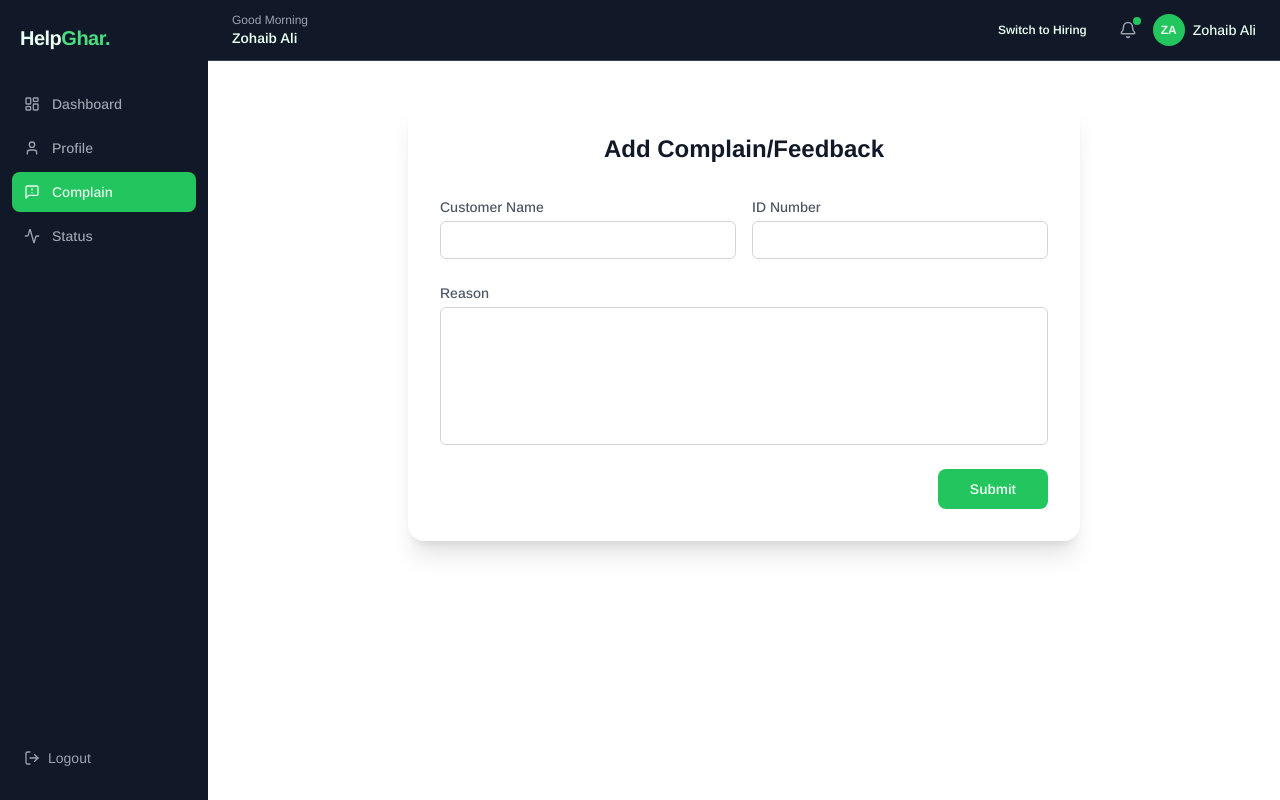
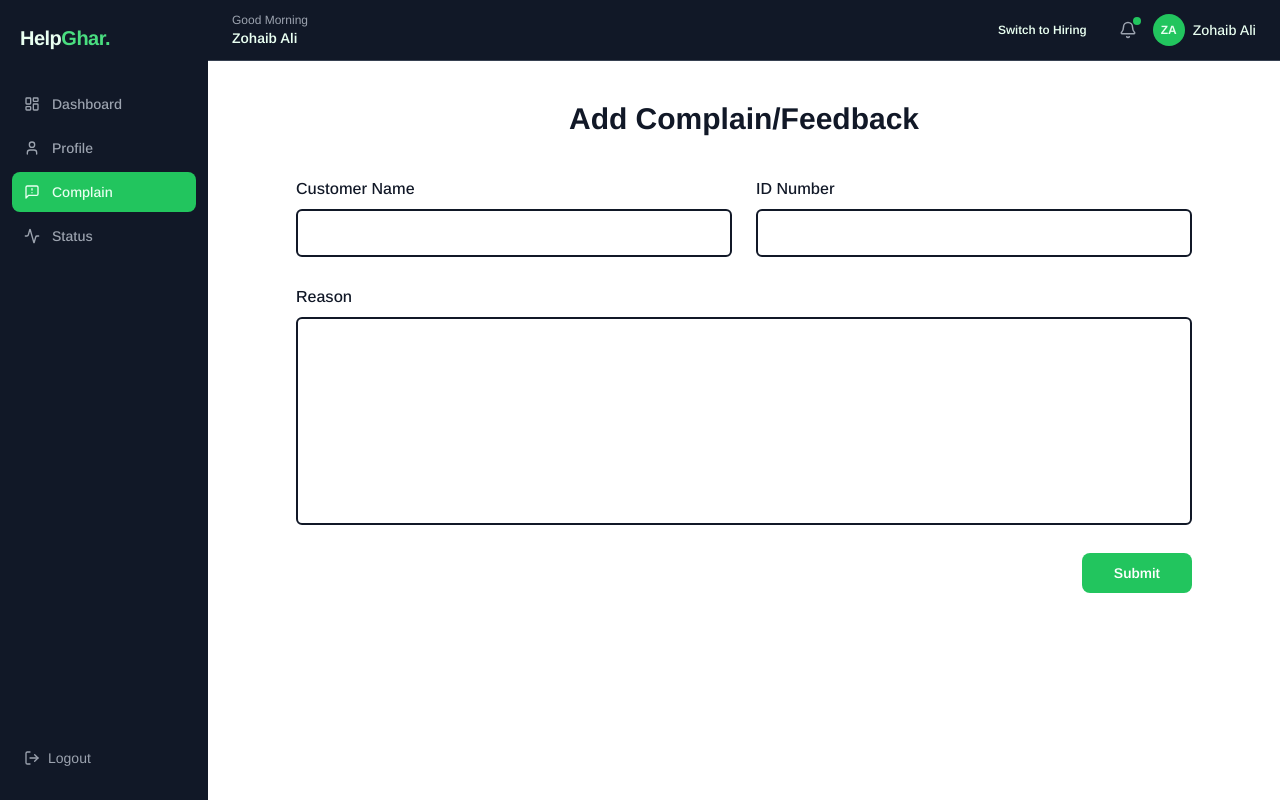
Before and after one commit to i-danishkhan/HelpGhar, a React (Vite) app in the folder client/: page /workerComplain in a window 1280 px wide. Built offline with nearby package versions, Linux system fonts and the light colour scheme.

Commit message:
worker complain box updated

```diff
--- a/client/src/pages/workerComplain.tsx
+++ b/client/src/pages/workerComplain.tsx
@@ -8,7 +8,6 @@
   LogOut,
   Bell,
 } from "lucide-react";
-
 
 const navItems = [
   { label: "Dashboard", icon: LayoutDashboard, path: "/workerDashboard" },
@@ -54,11 +53,15 @@
             {navItems.map(({ label, icon: Icon, path }) => (
               <button
                 key={label}
-                onClick={() => { setActiveNav(label); navigate(path || "/workerDashboard") }}
-                className={`flex items-center gap-3 px-3 py-2.5 rounded-lg text-sm font-medium transition-all w-full text-left ${activeNav === label
+                onClick={() => {
+                  setActiveNav(label);
+                  navigate(path || "/workerDashboard");
+                }}
+                className={`flex items-center gap-3 px-3 py-2.5 rounded-lg text-sm font-medium transition-all w-full text-left ${
+                  activeNav === label
                     ? "bg-green-500 text-[#E9FFF1]"
-                    : "text-gray-400 hover:bg-gray-900 hover:text-[#E9FFF1]"
-                  }`}
+                    : "text-gray-400 hover:bg-gray-800 hover:text-[#E9FFF1]"
+                }`}
               >
                 <Icon size={16} />
                 {label}
@@ -68,7 +71,7 @@
         </div>
 
         {/* Logout */}
-        <button className="flex items-center gap-2 text-gray-400 hover:text-[#E9FFF1] text-sm px-3 py-2 rounded-lg hover:bg-gray-900 transition-all w-full">
+        <button className="flex items-center gap-2 text-gray-400 hover:text-[#E9FFF1] text-sm px-3 py-2 rounded-lg hover:bg-gray-800 transition-all w-full">
           <LogOut size={16} />
           Logout
         </button>
@@ -100,18 +103,21 @@
         </header>
 
         {/* Content Area */}
-        <main className="flex-1 overflow-y-auto p-6 flex items-start justify-center bg-white">
-          {/* #E9FFF1 Card */}
-          <div className="bg-#E9FFF1 rounded-2xl shadow-xl w-full max-w-2xl p-8 mt-4">
-            <h1 className="text-2xl font-bold text-gray-900 text-center mb-8">
+        <main className="flex-1 overflow-y-auto">
+          <div className="bg-white min-h-full p-10">
+            {/* Page Title */}
+            <h1 className="text-3xl font-bold text-gray-900 text-center mb-10">
               Add Complain/Feedback
             </h1>
 
-            <form onSubmit={handleSubmit} className="flex flex-col gap-6">
+            <form
+              onSubmit={handleSubmit}
+              className="max-w-4xl mx-auto flex flex-col gap-7"
+            >
               {/* Row: Customer Name + ID Number */}
-              <div className="flex flex-col sm:flex-row gap-4">
-                <div className="flex-1 flex flex-col gap-1">
-                  <label className="text-sm text-gray-600 font-medium">
+              <div className="flex flex-col sm:flex-row gap-6">
+                <div className="flex-1 flex flex-col gap-2">
+                  <label className="text-base text-gray-900 font-medium">
                     Customer Name
                   </label>
                   <input
@@ -119,11 +125,11 @@
                     name="customerName"
                     value={form.customerName}
                     onChange={handleChange}
-                    className="border border-gray-300 rounded-md px-3 py-2 text-sm text-gray-800 outline-none focus:ring-2 focus:ring-green-400 focus:border-transparent transition-all"
+                    className="border-2 border-gray-900 rounded-md px-4 py-3 text-sm text-gray-900 outline-none focus:ring-2 focus:ring-green-400 focus:border-transparent transition-all bg-white"
                   />
                 </div>
-                <div className="flex-1 flex flex-col gap-1">
-                  <label className="text-sm text-gray-600 font-medium">
+                <div className="flex-1 flex flex-col gap-2">
+                  <label className="text-base text-gray-900 font-medium">
                     ID Number
                   </label>
                   <input
@@ -131,22 +137,22 @@
                     name="idNumber"
                     value={form.idNumber}
                     onChange={handleChange}
-                    className="border border-gray-300 rounded-md px-3 py-2 text-sm text-gray-800 outline-none focus:ring-2 focus:ring-green-400 focus:border-transparent transition-all"
+                    className="border-2 border-gray-900 rounded-md px-4 py-3 text-sm text-gray-900 outline-none focus:ring-2 focus:ring-green-400 focus:border-transparent transition-all bg-white"
                   />
                 </div>
               </div>
 
               {/* Reason */}
-              <div className="flex flex-col gap-1">
-                <label className="text-sm text-gray-600 font-medium">
+              <div className="flex flex-col gap-2">
+                <label className="text-base text-gray-900 font-medium">
                   Reason
                 </label>
                 <textarea
                   name="reason"
                   value={form.reason}
                   onChange={handleChange}
-                  rows={6}
-                  className="border border-gray-300 rounded-md px-3 py-2 text-sm text-gray-800 outline-none focus:ring-2 focus:ring-green-400 focus:border-transparent transition-all resize-none"
+                  rows={9}
+                  className="border-2 border-gray-900 rounded-md px-4 py-3 text-sm text-gray-900 outline-none focus:ring-2 focus:ring-green-400 focus:border-transparent transition-all resize-none bg-white"
                 />
               </div>
 
@@ -154,7 +160,7 @@
               <div className="flex justify-end">
                 <button
                   type="submit"
-                  className="bg-green-500 hover:bg-green-600 text-[#E9FFF1] text-sm font-semibold px-8 py-2.5 rounded-lg transition-all"
+                  className="bg-green-500 hover:bg-green-600 text-white text-sm font-semibold px-8 py-2.5 rounded-lg transition-all"
                 >
                   Submit
                 </button>
```
